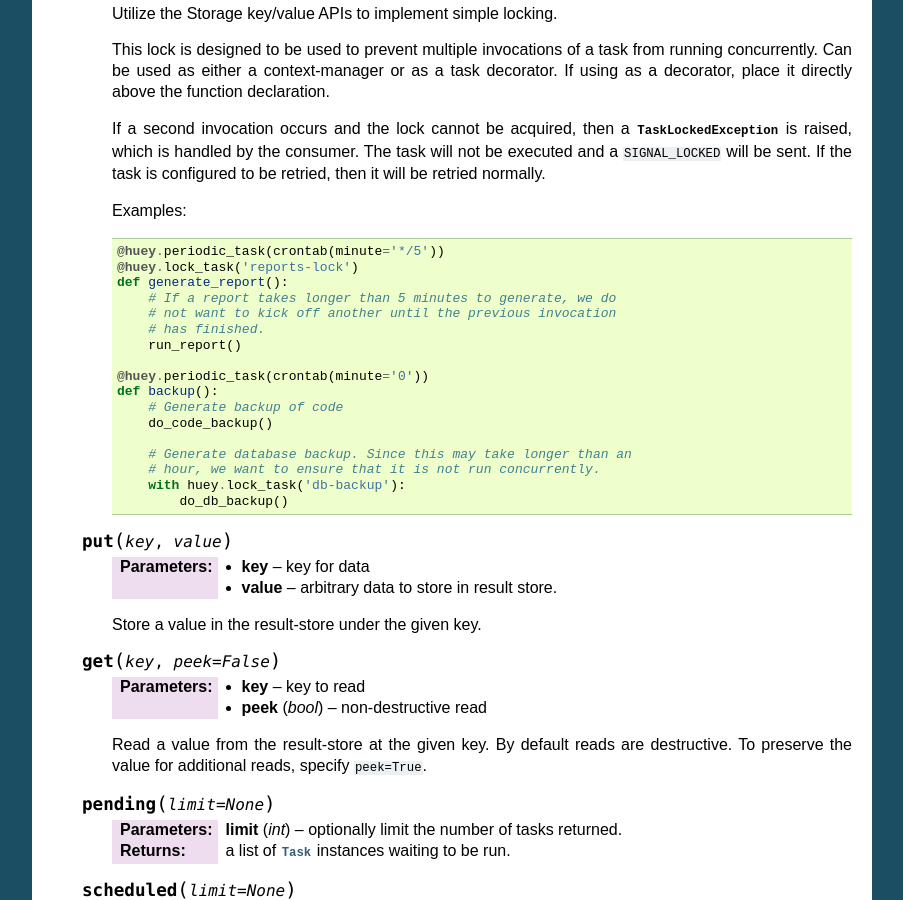
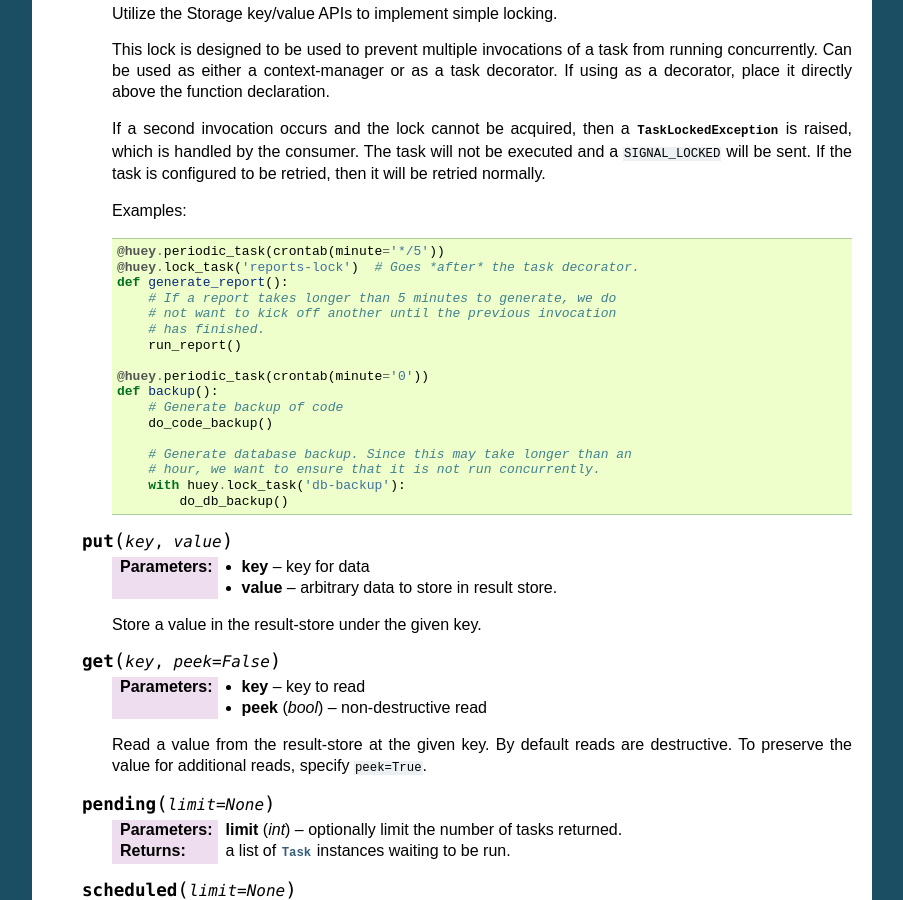
Before and after one commit to coleifer/huey, a Sphinx documentation site: the page built from docs/api.rst, in a window 1280 px wide and 900 px high, scrolled down 11509 px. Shown: the whole window, without its empty margins (198-1101 px from the left). Built offline with Sphinx 7.4.7, drawn with Linux system fonts in a browser that asks for light colours.

```diff
--- a/docs/api.rst
+++ b/docs/api.rst
@@ -729,7 +729,7 @@ Huey object
         .. code-block:: python
 
             @huey.periodic_task(crontab(minute='*/5'))
-            @huey.lock_task('reports-lock')
+            @huey.lock_task('reports-lock')  # Goes *after* the task decorator.
             def generate_report():
                 # If a report takes longer than 5 minutes to generate, we do
                 # not want to kick off another until the previous invocation
```
